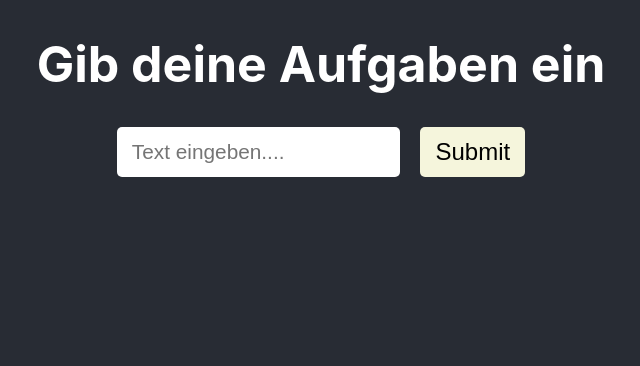
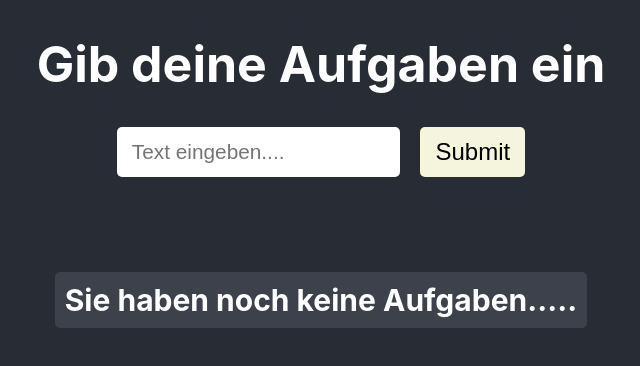
Before and after one commit to DimaLinker/ausgabe, a React (Create React App) app: page / in a window 1280 px wide. Shown: the top 366 px of the page, without its empty margins (319-959 px from the left). Built offline with nearby package versions, Linux system fonts and the light colour scheme.

Commit message:
keine aufgaben

```diff
--- a/src/App.jsx
+++ b/src/App.jsx
@@ -2,7 +2,6 @@ import './App.css';
 import {TodoForm} from "./components/TodoForm";
 import {useState} from "react";
 import {TodoList} from "./components/TodoList";
-import {v4} from "uuid";
 
 function App() {
 
--- a/src/components/TodoList.jsx
+++ b/src/components/TodoList.jsx
@@ -5,8 +5,9 @@ import styles from './TodoList.module.css'
 export const TodoList = ({todos, index}) => {
     return (
         <div className={styles.todoListContainer}>
+            {!todos.length && <h2>Sie haben noch keine Aufgaben.....</h2>}
             {todos.map((todo, index) => (
-                <Todo key={index} todo={todo}/>
+                <Todo key={index} todo={todo} />
             ))}
         </div>
     )
```
